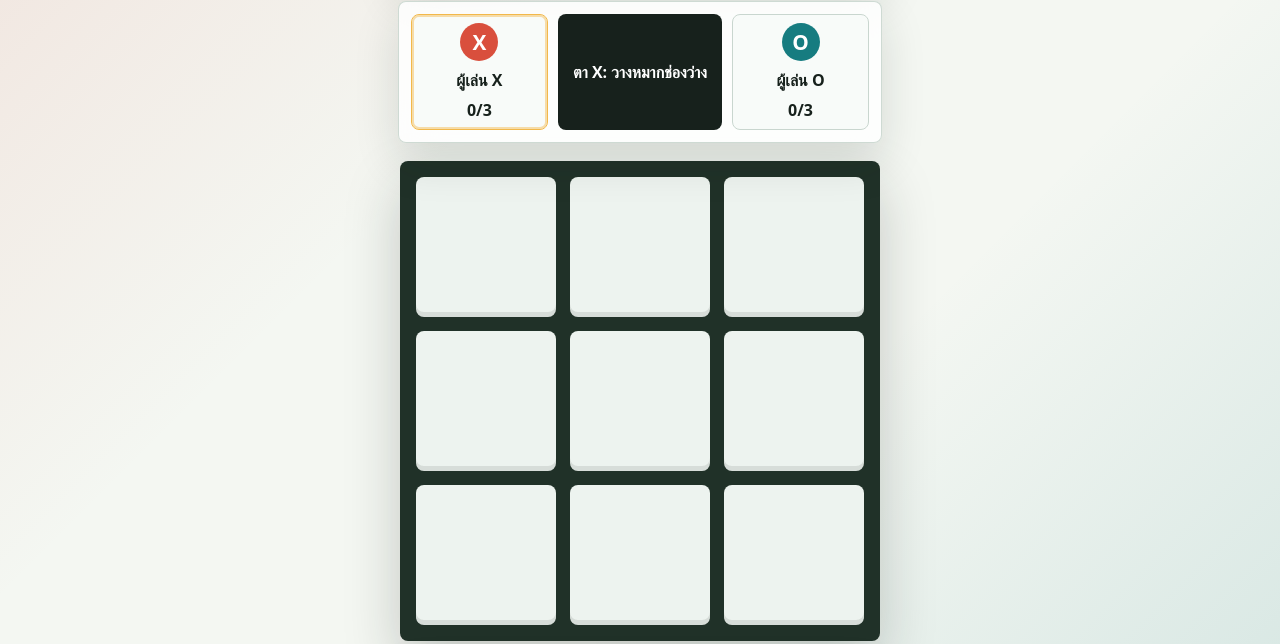
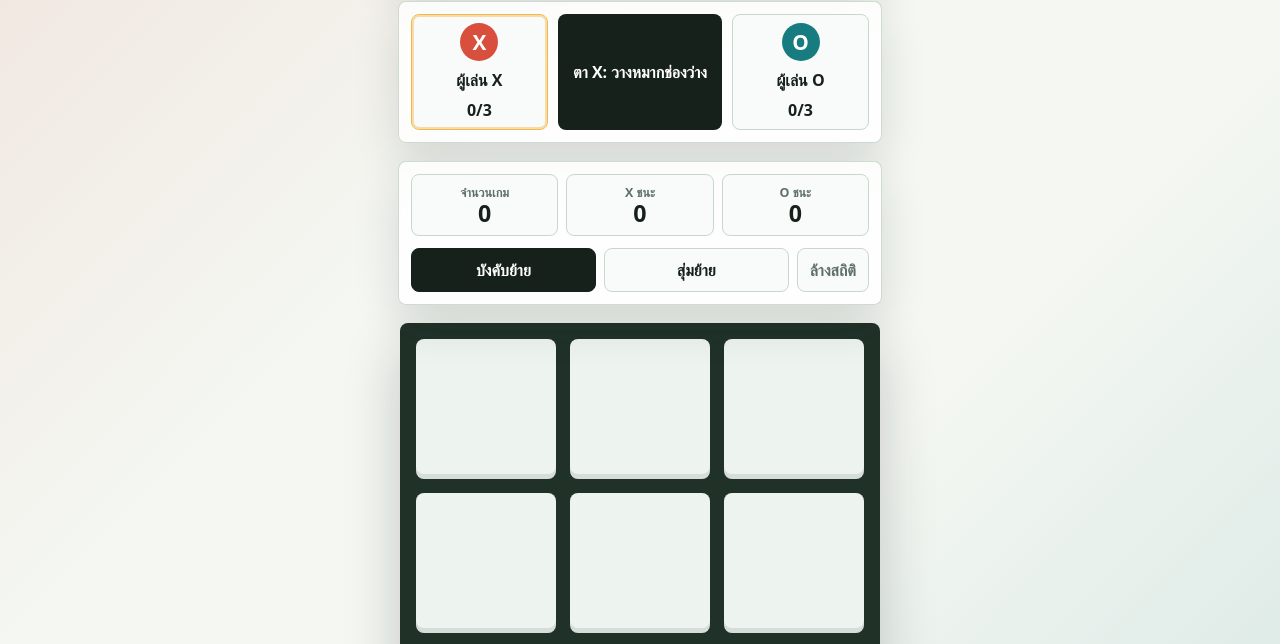
Before and after one commit to watanamay-sketch/ox-3-points, a plain HTML site: page index.html in a window 1280 px wide. Shown: the part 144-788 px from the top of the page. Drawn offline with Linux system fonts and the light colour scheme.

Commit message:
Add files via upload

```diff
--- a/index.html
+++ b/index.html
@@ -32,6 +32,35 @@
         </div>
       </section>
 
+      <section class="controls-panel" aria-label="สถิติและโหมด">
+        <div class="stats">
+          <div>
+            <span>จำนวนเกม</span>
+            <strong id="gameCount">0</strong>
+          </div>
+          <div>
+            <span>X ชนะ</span>
+            <strong id="xWins">0</strong>
+          </div>
+          <div>
+            <span>O ชนะ</span>
+            <strong id="oWins">0</strong>
+          </div>
+        </div>
+
+        <div class="mode-row">
+          <button class="mode-button is-selected" id="forcedModeButton" type="button" data-mode="forced">
+            บังคับย้าย
+          </button>
+          <button class="mode-button" id="randomModeButton" type="button" data-mode="random">
+            สุ่มย้าย
+          </button>
+          <button class="clear-button" id="clearStatsButton" type="button">
+            ล้างสถิติ
+          </button>
+        </div>
+      </section>
+
       <section class="board-wrap">
         <div class="board" id="board" role="grid" aria-label="กระดาน OX 3 คูณ 3"></div>
       </section>
@@ -39,7 +68,7 @@
       <section class="rules" aria-label="กติกา">
         <div>
           <strong>กติกา</strong>
-          <p>วางได้คนละ 3 จุดเท่านั้น จากนั้นแต่ละตาต้องย้ายตัวที่วางเก่าสุดของฝั่งตัวเองไปช่องว่าง ใครเรียงครบ 3 ก่อนชนะ</p>
+          <p id="rulesText">วางได้คนละ 3 จุดเท่านั้น จากนั้นแต่ละตาต้องย้ายตัวที่วางเก่าสุดของฝั่งตัวเองไปช่องว่าง ใครเรียงครบ 3 ก่อนชนะ</p>
         </div>
       </section>
     </main>
--- a/script.js
+++ b/script.js
@@ -1,9 +1,17 @@
 const boardEl = document.querySelector("#board");
 const messageEl = document.querySelector("#message");
 const resetButton = document.querySelector("#resetButton");
+const clearStatsButton = document.querySelector("#clearStatsButton");
+const modeButtons = [...document.querySelectorAll(".mode-button")];
+const rulesTextEl = document.querySelector("#rulesText");
 const countEls = {
   X: document.querySelector("#xCount"),
   O: document.querySelector("#oCount"),
+};
+const statEls = {
+  games: document.querySelector("#gameCount"),
+  X: document.querySelector("#xWins"),
+  O: document.querySelector("#oWins"),
 };
 const playerCards = {
   X: document.querySelector('[data-player="X"]'),
@@ -28,6 +36,9 @@ let phase;
 let winner;
 let selectedIndex;
 let winningLine;
+let moveMode = "forced";
+let requiredMoves;
+let stats = { games: 0, X: 0, O: 0 };
 
 function newGame() {
   board = Array(9).fill("");
@@ -37,6 +48,7 @@ function newGame() {
   winner = "";
   selectedIndex = null;
   winningLine = [];
+  requiredMoves = { X: null, O: null };
   render();
 }
 
@@ -75,6 +87,7 @@ function placePiece(index) {
 
   if (queues.X.length === 3 && queues.O.length === 3) {
     phase = "move";
+    prepareRequiredMove(turn === "X" ? "O" : "X");
   }
 
   switchTurn();
@@ -82,7 +95,7 @@ function placePiece(index) {
 }
 
 function movePiece(index) {
-  const requiredIndex = queues[turn][0];
+  const requiredIndex = getRequiredIndex(turn);
 
   if (index === requiredIndex) {
     selectedIndex = requiredIndex;
@@ -94,8 +107,9 @@ function movePiece(index) {
 
   board[selectedIndex] = "";
   board[index] = turn;
-  queues[turn].shift();
+  removeMovedPiece(turn, selectedIndex);
   queues[turn].push(index);
+  requiredMoves[turn] = null;
   selectedIndex = null;
 
   if (finishTurn()) return;
@@ -111,6 +125,8 @@ function finishTurn() {
 
   winner = turn;
   winningLine = line;
+  stats.games += 1;
+  stats[turn] += 1;
   render();
   return true;
 }
@@ -118,15 +134,61 @@ function finishTurn() {
 function switchTurn() {
   turn = turn === "X" ? "O" : "X";
   selectedIndex = null;
+  prepareRequiredMove(turn);
 }
 
 function getWinningLine(player) {
   return winLines.find((line) => line.every((index) => board[index] === player));
 }
 
+function getRequiredIndex(player) {
+  if (phase !== "move") return null;
+
+  if (moveMode === "forced") return queues[player][0];
+
+  if (!queues[player].includes(requiredMoves[player])) {
+    prepareRequiredMove(player);
+  }
+
+  return requiredMoves[player];
+}
+
+function prepareRequiredMove(player) {
+  if (phase !== "move") return;
+
+  if (moveMode === "forced") {
+    requiredMoves[player] = queues[player][0];
+    return;
+  }
+
+  const pieces = queues[player];
+  requiredMoves[player] = pieces[Math.floor(Math.random() * pieces.length)];
+}
+
+function removeMovedPiece(player, index) {
+  const pieceIndex = queues[player].indexOf(index);
+
+  if (pieceIndex >= 0) {
+    queues[player].splice(pieceIndex, 1);
+  }
+}
+
+function setMoveMode(nextMode) {
+  moveMode = nextMode;
+  modeButtons.forEach((button) => {
+    button.classList.toggle("is-selected", button.dataset.mode === moveMode);
+  });
+  newGame();
+}
+
+function clearStats() {
+  stats = { games: 0, X: 0, O: 0 };
+  render();
+}
+
 function render() {
   const cells = [...boardEl.children];
-  const requiredIndex = phase === "move" && !winner ? queues[turn][0] : null;
+  const requiredIndex = phase === "move" && !winner ? getRequiredIndex(turn) : null;
 
   cells.forEach((cell, index) => {
     const value = board[index];
@@ -143,9 +205,13 @@ function render() {
 
   countEls.X.textContent = `${queues.X.length}/3`;
   countEls.O.textContent = `${queues.O.length}/3`;
+  statEls.games.textContent = stats.games;
+  statEls.X.textContent = stats.X;
+  statEls.O.textContent = stats.O;
   playerCards.X.classList.toggle("is-active", turn === "X" && !winner);
   playerCards.O.classList.toggle("is-active", turn === "O" && !winner);
   messageEl.textContent = getMessage(requiredIndex);
+  rulesTextEl.textContent = getRulesText();
 }
 
 function getMessage(requiredIndex) {
@@ -162,6 +228,18 @@ function getMessage(requiredIndex) {
   return `ตา ${turn}: ย้ายจากช่อง ${requiredIndex + 1} ไปช่องว่าง`;
 }
 
+function getRulesText() {
+  if (moveMode === "random") {
+    return "วางได้คนละ 3 จุดเท่านั้น จากนั้นระบบจะสุ่มตัวหมากของตานั้นให้ย้ายไปช่องว่าง ใครเรียงครบ 3 ก่อนชนะ";
+  }
+
+  return "วางได้คนละ 3 จุดเท่านั้น จากนั้นแต่ละตาต้องย้ายตัวที่วางเก่าสุดของฝั่งตัวเองไปช่องว่าง ใครเรียงครบ 3 ก่อนชนะ";
+}
+
 resetButton.addEventListener("click", newGame);
+clearStatsButton.addEventListener("click", clearStats);
+modeButtons.forEach((button) => {
+  button.addEventListener("click", () => setMoveMode(button.dataset.mode));
+});
 createBoard();
 newGame();
--- a/styles.css
+++ b/styles.css
@@ -46,6 +46,7 @@ button {
 
 .topbar,
 .status-panel,
+.controls-panel,
 .rules {
   background: rgba(255, 255, 255, 0.82);
   border: 1px solid rgba(201, 214, 207, 0.9);
@@ -101,6 +102,71 @@ h1 {
   display: grid;
   grid-template-columns: 1fr;
   gap: 10px;
+}
+
+.controls-panel {
+  padding: 12px;
+  border-radius: 8px;
+  display: grid;
+  gap: 12px;
+}
+
+.stats {
+  display: grid;
+  grid-template-columns: repeat(3, 1fr);
+  gap: 8px;
+}
+
+.stats div {
+  min-height: 58px;
+  padding: 9px 8px;
+  border: 1px solid var(--line);
+  border-radius: 8px;
+  display: grid;
+  align-content: center;
+  justify-items: center;
+  background: #f8fbf9;
+  text-align: center;
+}
+
+.stats span {
+  color: var(--muted);
+  font-size: 0.78rem;
+  font-weight: 800;
+}
+
+.stats strong {
+  font-size: 1.45rem;
+  line-height: 1.1;
+}
+
+.mode-row {
+  display: grid;
+  grid-template-columns: 1fr 1fr auto;
+  gap: 8px;
+}
+
+.mode-button,
+.clear-button {
+  min-height: 44px;
+  border-radius: 8px;
+  border: 1px solid var(--line);
+  background: #f8fbf9;
+  color: var(--ink);
+  font-weight: 900;
+  cursor: pointer;
+  touch-action: manipulation;
+}
+
+.mode-button.is-selected {
+  border-color: var(--ink);
+  background: var(--ink);
+  color: white;
+}
+
+.clear-button {
+  padding: 0 12px;
+  color: var(--muted);
 }
 
 .turn-card {
@@ -244,3 +310,13 @@ h1 {
     text-align: center;
   }
 }
+
+@media (max-width: 380px) {
+  .mode-row {
+    grid-template-columns: 1fr 1fr;
+  }
+
+  .clear-button {
+    grid-column: 1 / -1;
+  }
+}
```
Also changed, not shown: 1 other file.
